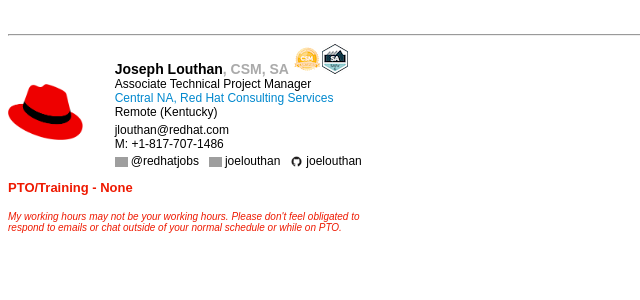
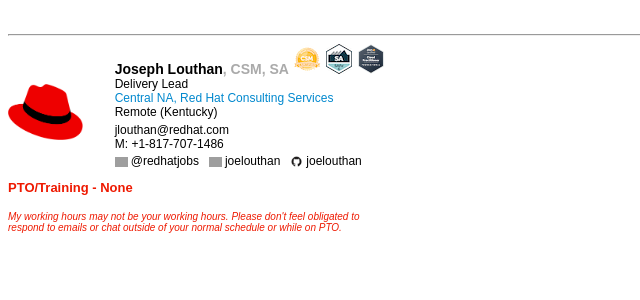
Before and after one commit to joelouthan/joelouthan, a Jekyll site: the page sig-rh-tables.html, which Jekyll copies as it is, in a window 1280 px wide, cut to the strip 0-300 px from the top of the page. Shown: the whole strip, without its empty margins (0-640 px from the left). Built offline with Jekyll 4.4.1, drawn with Linux system fonts in a browser that asks for light colours; a style sheet for code colours, icons or effects is not loaded; grey boxes are pictures that could not be loaded.

Commit message:
RH Sig - adding AWS CCP

```diff
--- a/sig-rh-tables.html
+++ b/sig-rh-tables.html
@@ -21,13 +21,16 @@
                 style="font-weight:bold; margin:0; padding:0; font-size: 14px; margin-bottom:0; font-family:'RedHatText', sans-serif;">
               <span class="firstname-container">Joseph</span> <span class="lastname-container">Louthan</span><span class="cert"
                 style="color:#aaa; margin:0;">, CSM, SA</span>
-              <img src="https://raw.githubusercontent.com/joelouthan/joelouthan/main/images/logo-csm-30x.png" width="30px" height="30px"><img
+              <img src="https://raw.githubusercontent.com/joelouthan/joelouthan/main/images/logo-csm-30x.png" width="30px" height="30px">
+              <img
                 src="https://raw.githubusercontent.com/joelouthan/joelouthan/main/images/logo-SAFe-6-0-SA-Badge-rgb-26x30.png" width="26px"
                 height="30px">
+                <img src="https://raw.githubusercontent.com/joelouthan/joelouthan/main/images/logo-aws-ccp.png"
+                  width="30px" height="30px">
               </p>
               <p class="position-container"
                 style="font-weight: normal; font-size: 12px; margin: 0px; font-family: RedHatText, sans-serif;">
-                <span class="position">Associate Technical Project Manager</span>
+                <span class="position">Delivery Lead</span>
               </p>
               <p class="legal-container"
                 style="font-weight:normal; margin:0; font-size:12px; font-family:'RedHatText', sans-serif;">
```
